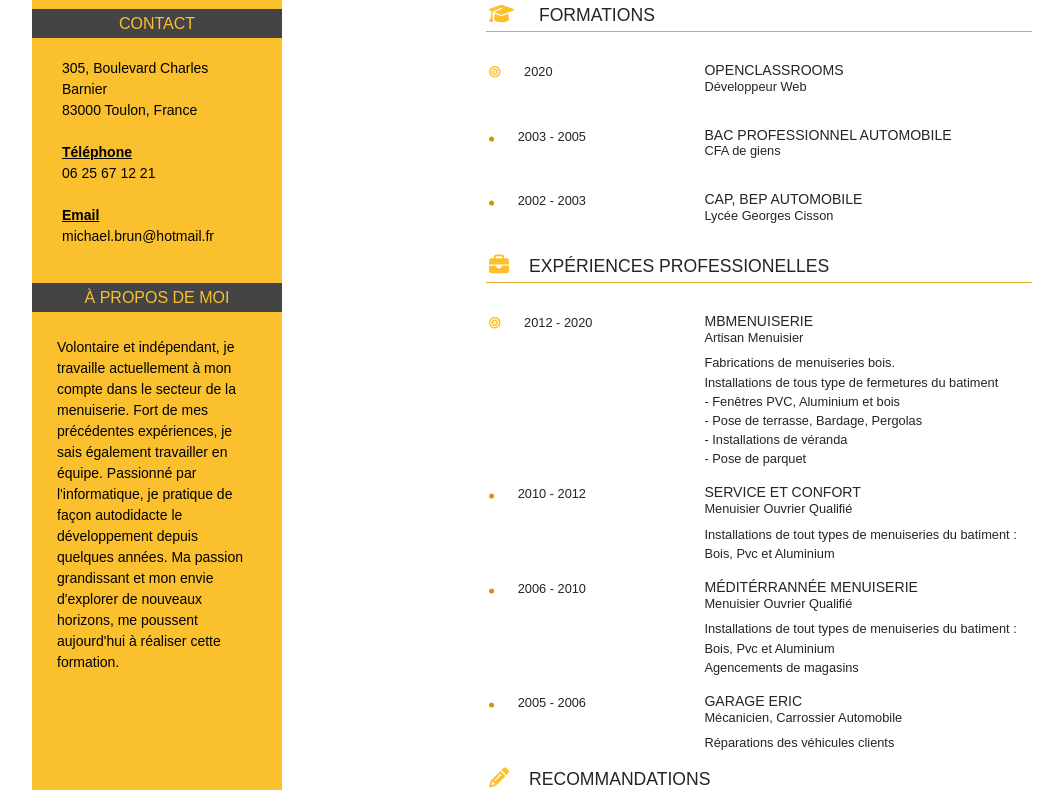
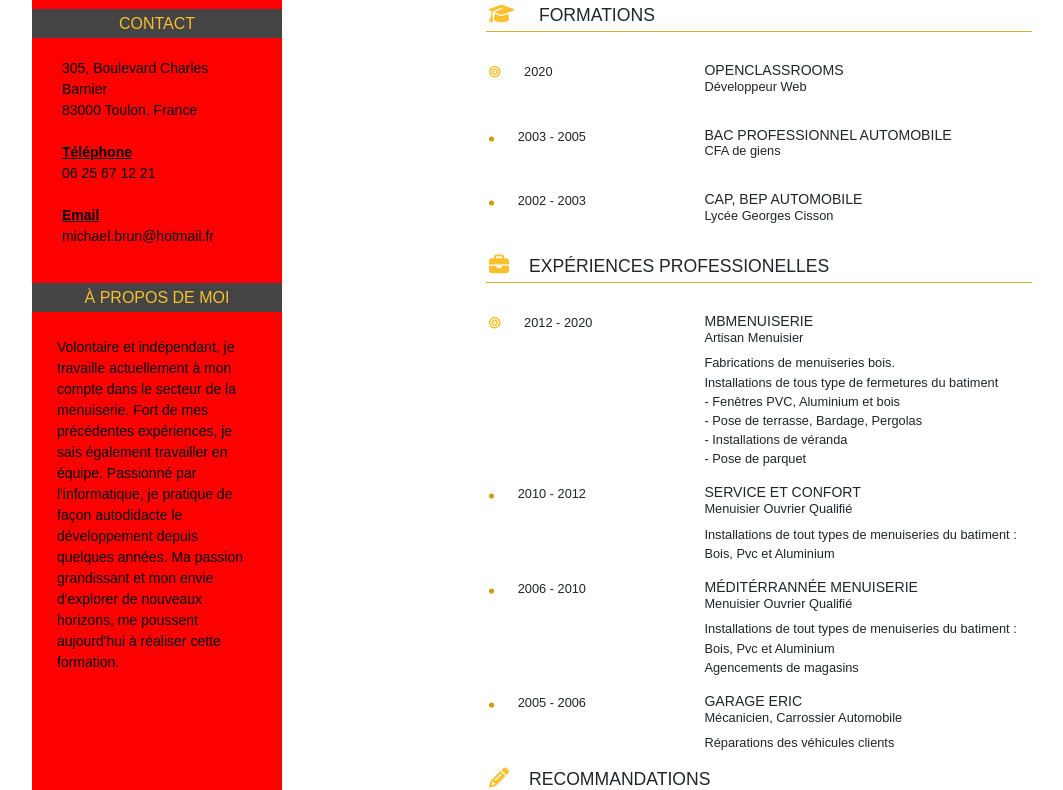
Before and after one commit to jam8310/P2_Brun_Michael, a plain HTML site: page index.html in a window 1280 px wide. Shown: the part 171-961 px from the top of the page, without its empty margins (88-1151 px from the left). Drawn offline with Linux system fonts and the light colour scheme.

Commit message:
maj de la couleur

```diff
--- a/css/main.css
+++ b/css/main.css
@@ -51,7 +51,7 @@ padding:0;
 
 #cv .header{
   width:250px;
-  background-color:#FBC02D;
+  background-color:red;
   color:#000;
 }
 #cv .profil{
```
